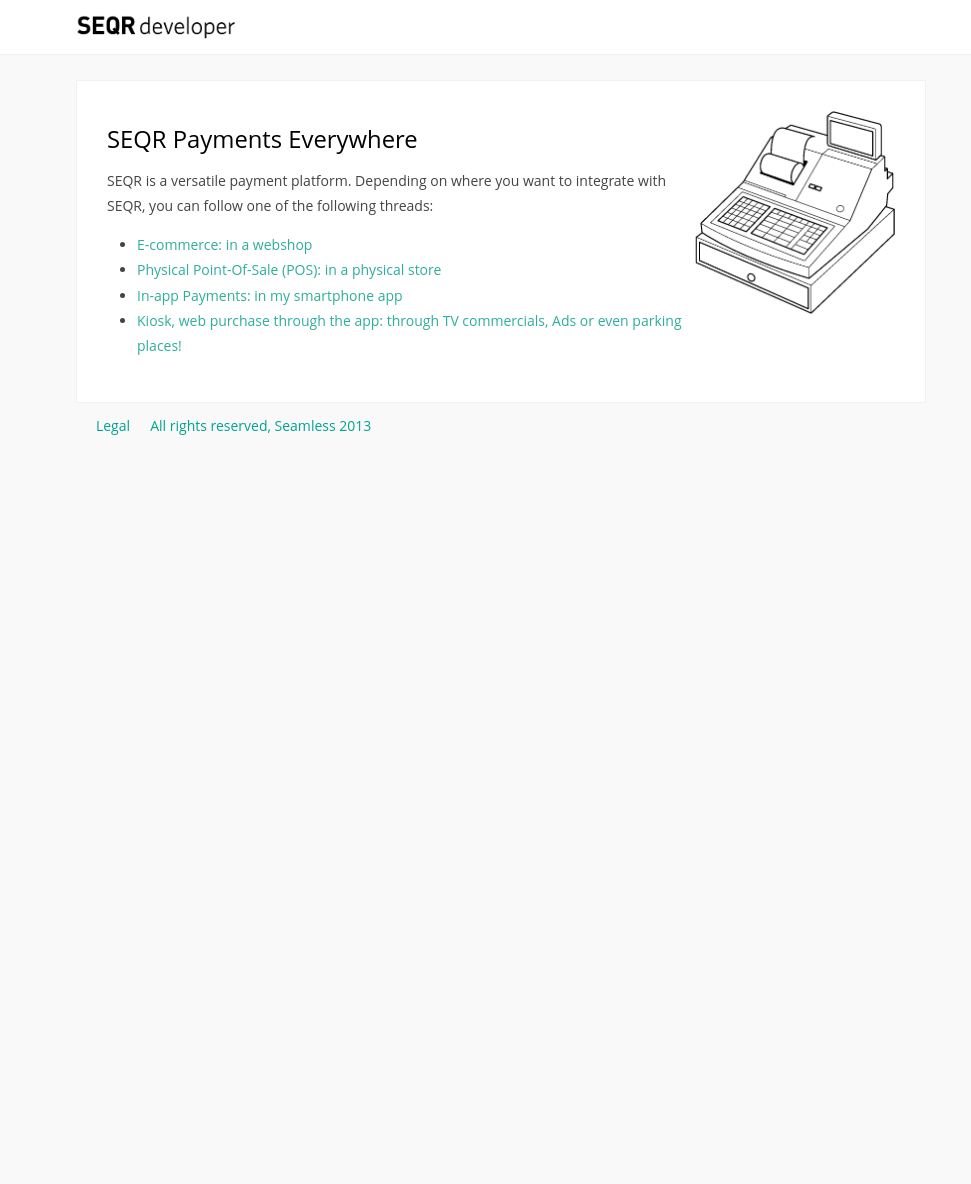
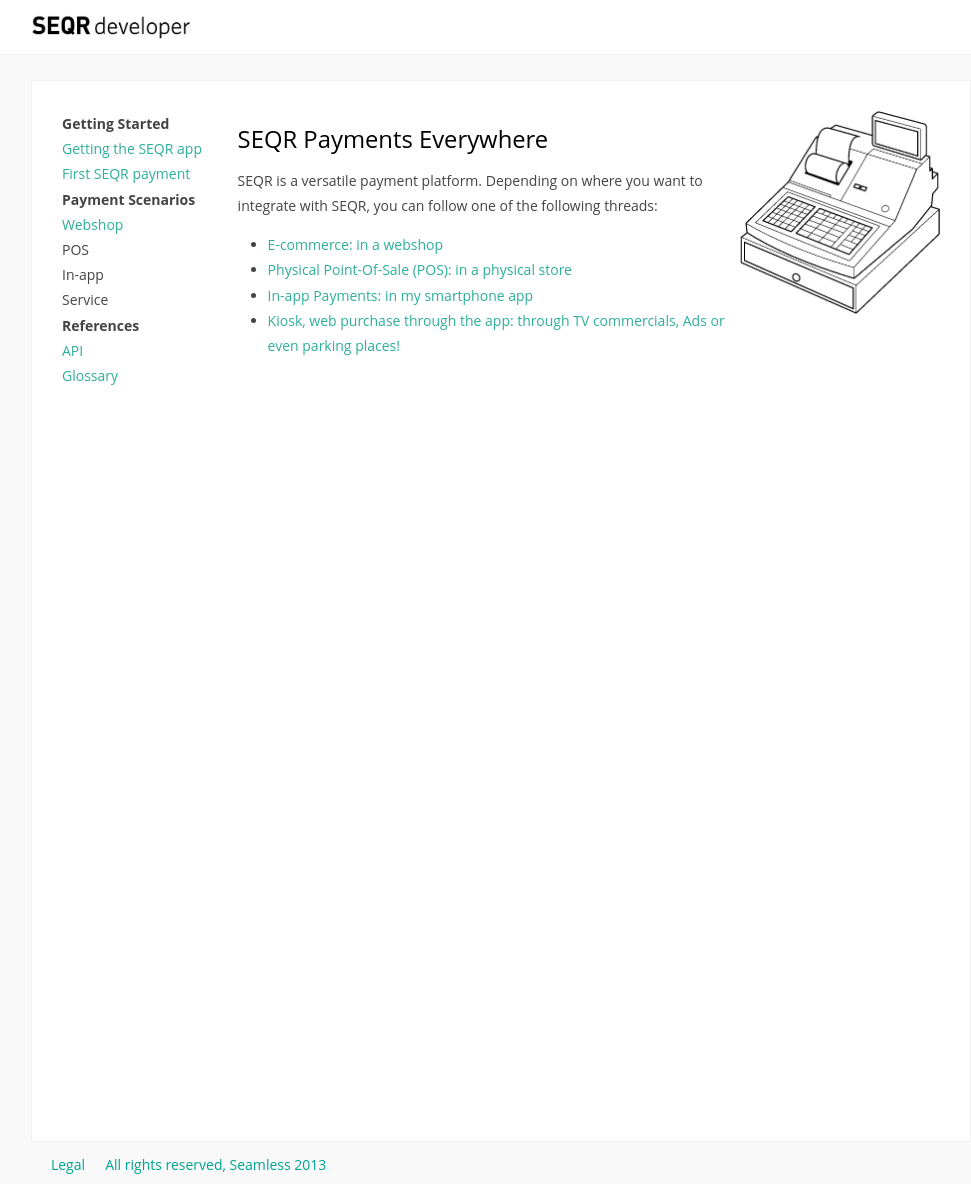
Before and after one commit to SeamlessDistribution/SeamlessDistribution.github.io, a Jekyll site: the page built from merchant/index.md, in a window 1280 px wide and 1184 px high. Shown: the whole window, without its empty margins (139-1110 px from the left). Built offline with Jekyll 4.4.1, drawn with Linux system fonts in a browser that asks for light colours.

Commit message:
added menu and styles

```diff
--- a/_layouts/default.html
+++ b/_layouts/default.html
@@ -25,7 +25,24 @@
 
 	<section id="content">
 		<div class="inner clearfix">
-			{{ content }}
+		<div class="navigation">
+			<ul>
+				<li class="parent">Getting Started</li>
+				<li><a href="/app/">Getting the SEQR app</a></li>
+				<li><a href="/merchant/payment/">First SEQR payment</a></li>
+				<li class="parent">Payment Scenarios</li>
+				<li><a href="/merchant/webshop/">Webshop</a></li>
+				<li>POS</li>
+				<li>In-app</li>
+				<li>Service</li>
+				<li class="parent">References</li>
+				<li><a href="/merchant/reference/api.html">API</a></li>
+				<li><a href="/merchant/reference/glossary.html">Glossary</a></li>
+			</ul>
+		</div>
+		<div class="content">
+		{{ content }}
+		</div>
 		</div>
 	</section>
 
--- a/assets/css/style.css
+++ b/assets/css/style.css
@@ -201,7 +201,7 @@
 /* Structure Styles
 /*---------------------------------------------*/
 .inner {
-	width: 850px;
+	width: 940px;
 	margin: 0 auto;
 }
 
@@ -258,7 +258,7 @@
 	color: #00a391 !important;
 }
 #content {
-	width: 850px;
+	width: 940px;
 	margin: 0 auto;
 }
 #content .inner {
@@ -266,6 +266,9 @@
 	padding: 30px;
 	border: 1px solid #f1f1f1;
 	width: auto;
+}
+#slide {
+	height: 370px;
 }
 #slide img {
 	width: 100%;
@@ -358,3 +361,25 @@
 }
 tr:nth-child(even)	{ background-color:#f4f4f4; }
 tr:nth-child(odd)	{ background-color:#fff; }
+
+/* NAVIGATION */
+.navigation {
+	width: 20%;
+	float: left;
+	height: 1000px;
+	clear: left;
+}
+.content {
+	float: right;
+	width: 80%;
+}
+.navigation ul {
+	padding: 0px;
+	margin: 0px;
+}
+.navigation ul li {
+	list-style: none;
+}
+.navigation .parent {
+	font-weight: bold;
+}
```
